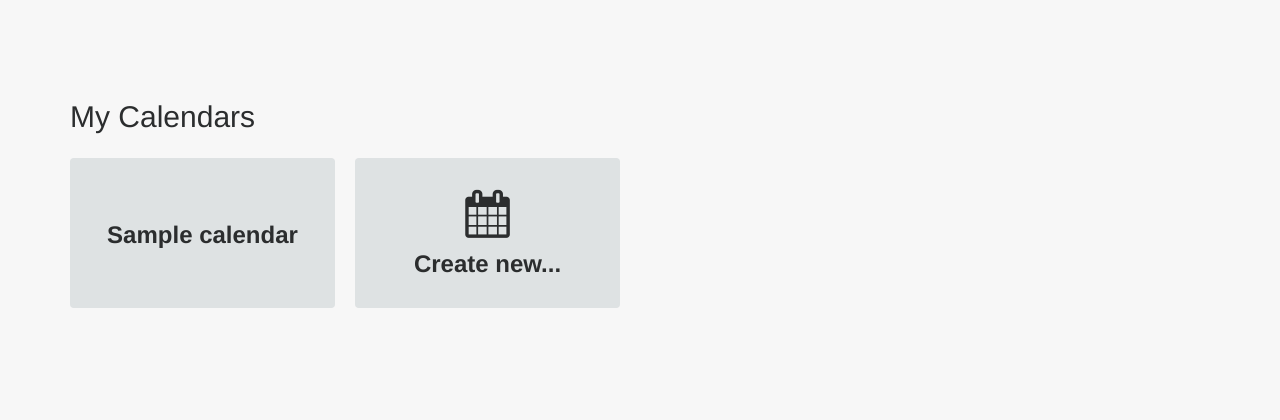
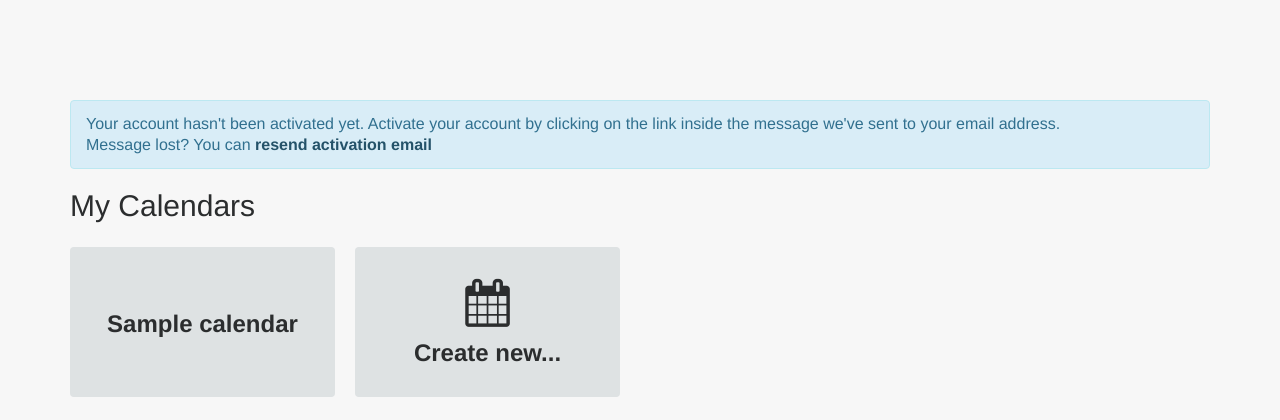
Before and after one commit to csebastian2/study, a Django app: template core/templates/core/dashboard.html in a window 1280 px wide. Shown: the part 94-514 px from the top of the page. Run offline with Django 3.2, Linux system fonts and the light colour scheme; the template is opened without the code that fills it: values that come from a table or form of the project are taken from there, others are empty; tables that the repository leaves empty hold one stand-in row (values such as "Sample post"); some libraries are stand-ins or nearby versions.

Commit message:
Add account activation alert on user's dashboard

```diff
--- a/core/templates/core/dashboard.html
+++ b/core/templates/core/dashboard.html
@@ -8,6 +8,12 @@
         <div class="container">
             <div class="row">
                 <div class="col-xs-12">
+                    {% if not user.is_active %}
+                        <div class="alert alert-info">
+                            <p>{% trans "Your account hasn't been activated yet. Activate your account by clicking on the link inside the message we've sent to your email address." %}</p>
+                            <p>{% trans "Message lost? You can" %} <a class="alert-link" href="#">{% trans "resend activation email" %}</a></p>
+                        </div>
+                    {% endif %}
                     <div id="my-calendars">
                         <h2 class="page-title">{% trans "My Calendars" %}</h2>
                         <div id="my-calendars-grid" data-columns>
```
